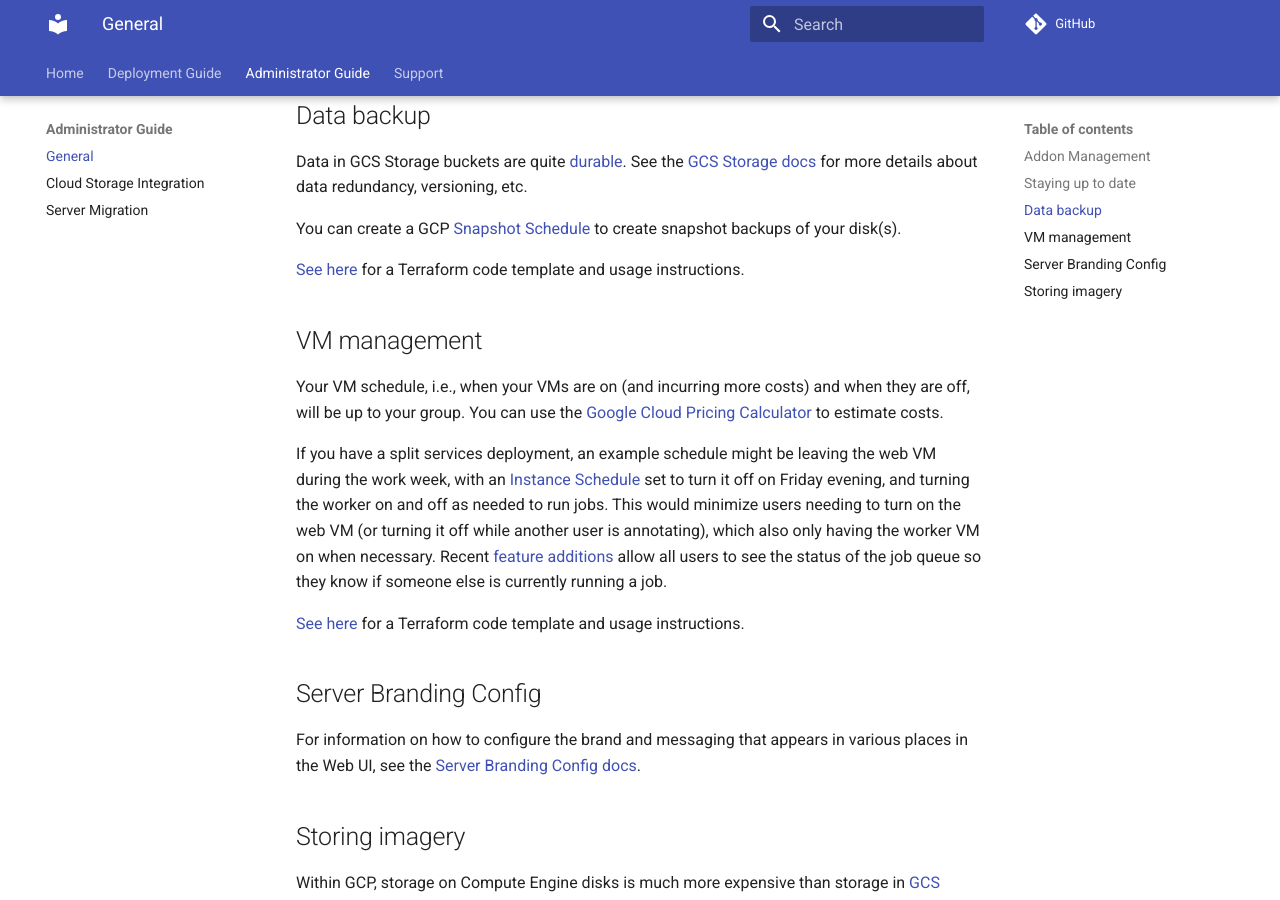
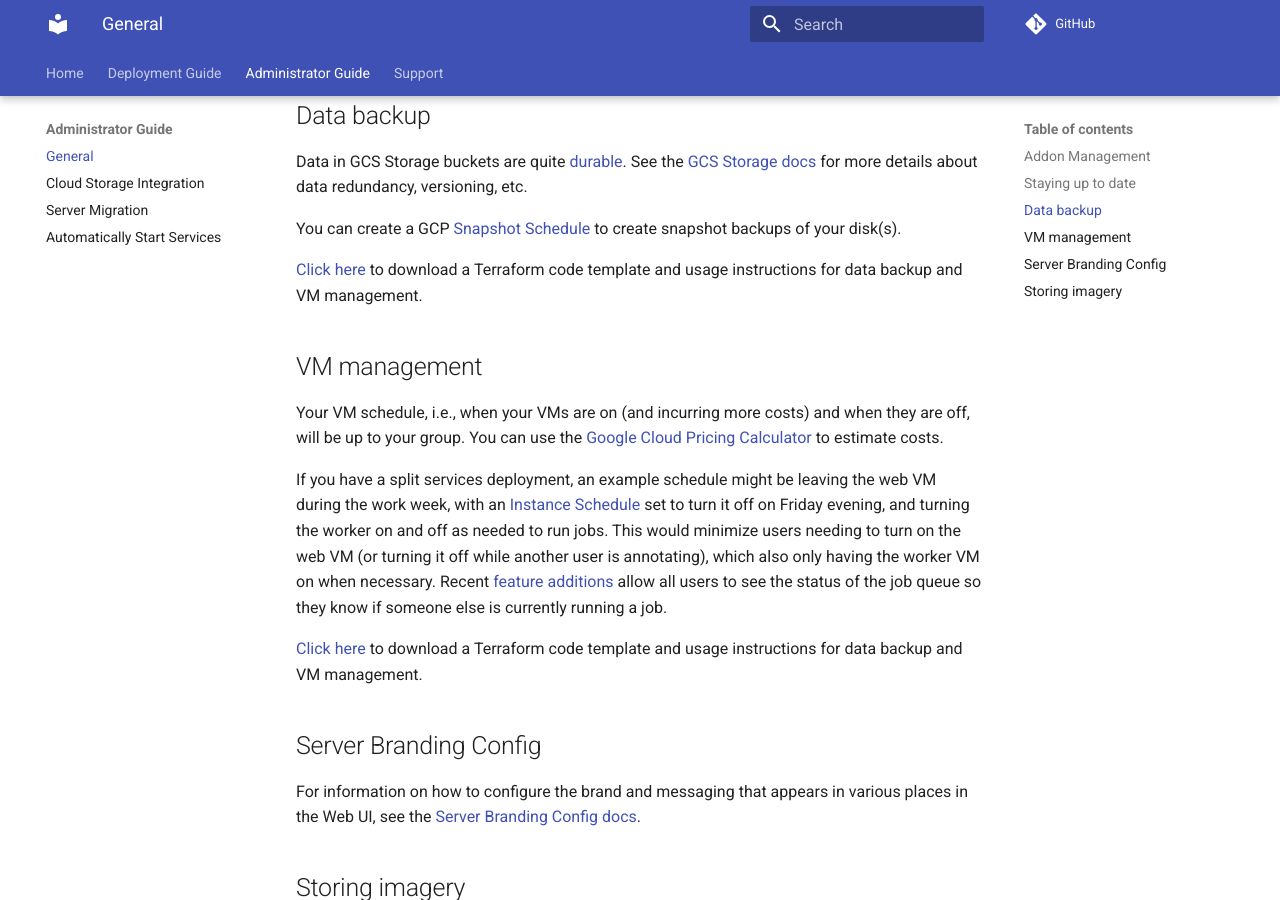
Before and after one commit to SWFSC/viame-web-noaa-gcp, an MkDocs documentation site: the page built from docs/admin-general.md, in a window 1280 px wide and 900 px high, scrolled down 835 px. Built offline with MkDocs 1.6.1 and Material for MkDocs 9.7.7, drawn with Linux system fonts in a browser that asks for light colours; comment, search, counter and statistics services are not loaded.

Commit message:
add quiklab and docker restart docs

```diff
--- a/docs/admin-general.md
+++ b/docs/admin-general.md
@@ -22,7 +22,7 @@
 
 You can create a GCP [Snapshot Schedule](https://cloud.google.com/compute/docs/disks/scheduled-snapshots) to create snapshot backups of your disk(s).
 
-[See here](https://drive.google.com/file/d/17JZZZZtXxhGprYY3FbVZ2HzQXszaM3eO/view?usp=sharing) for a Terraform code template and usage instructions.
+[Click here](https://drive.google.com/u/0/uc?id=17JZZZZtXxhGprYY3FbVZ2HzQXszaM3eO&export=download) to download a Terraform code template and usage instructions for data backup and VM management.
 
 ## VM management
 
@@ -30,7 +30,7 @@
 
 If you have a split services deployment, an example schedule might be leaving the web VM during the work week, with an [Instance Schedule](https://cloud.google.com/compute/docs/instances/schedule-instance-start-stop) set to turn it off on Friday evening, and turning the worker on and off as needed to run jobs. This would minimize users needing to turn on the web VM (or turning it off while another user is annotating), which also only having the worker VM on when necessary. Recent [feature additions](https://github.com/Kitware/dive/issues/1260) allow all users to see the status of the job queue so they know if someone else is currently running a job.
 
-[See here](https://drive.google.com/file/d/17JZZZZtXxhGprYY3FbVZ2HzQXszaM3eO/view?usp=sharing) for a Terraform code template and usage instructions.
+[Click here](https://drive.google.com/u/0/uc?id=17JZZZZtXxhGprYY3FbVZ2HzQXszaM3eO&export=download) to download a Terraform code template and usage instructions for data backup and VM management.
 
 ## Server Branding Config
 
--- a/mkdocs.yml
+++ b/mkdocs.yml
@@ -12,8 +12,6 @@
     - navigation.tabs.sticky
     - navigation.expand
 
-# extra_css: [extra.css]
-
 nav:
   - Home: index.md
   - Deployment Guide:
@@ -24,8 +22,10 @@
         - Split Services: deployment-split.md
     - Accessing VIAME-Web: deployment-access.md
     - Network Changes: network-changes.md
+    - Qwiklab: qwiklab.md
   - Administrator Guide:
     - General: admin-general.md
     - Cloud Storage Integration: admin-storage.md
     - Server Migration: admin-server-migration.md
+    - Automatically Start Services: admin-docker-autostart.md
   - Support: support.md
```
Also changed, not shown: docs/admin-docker-autostart.md (added, +18 -0 lines), docs/deployment-access.md (+2 -2 lines), docs/qwiklabs.md (added, +51 -0 lines).
